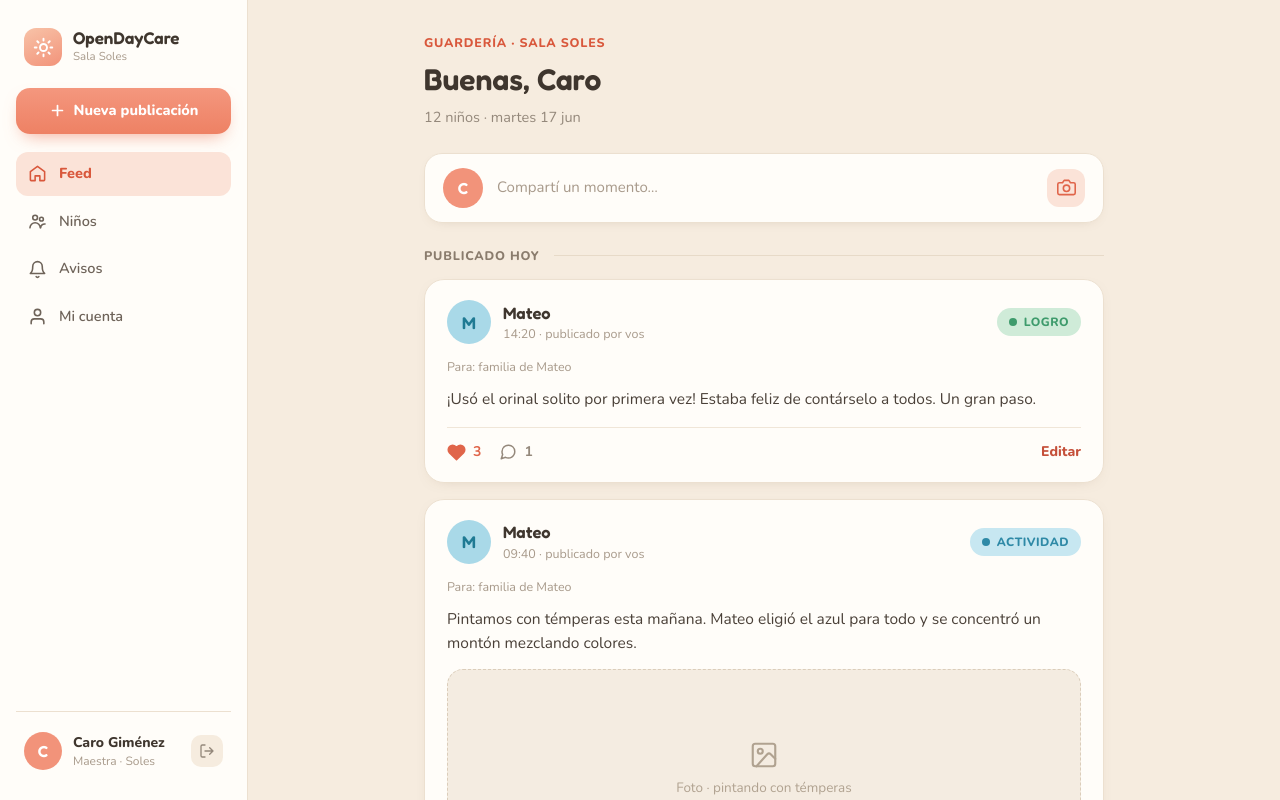
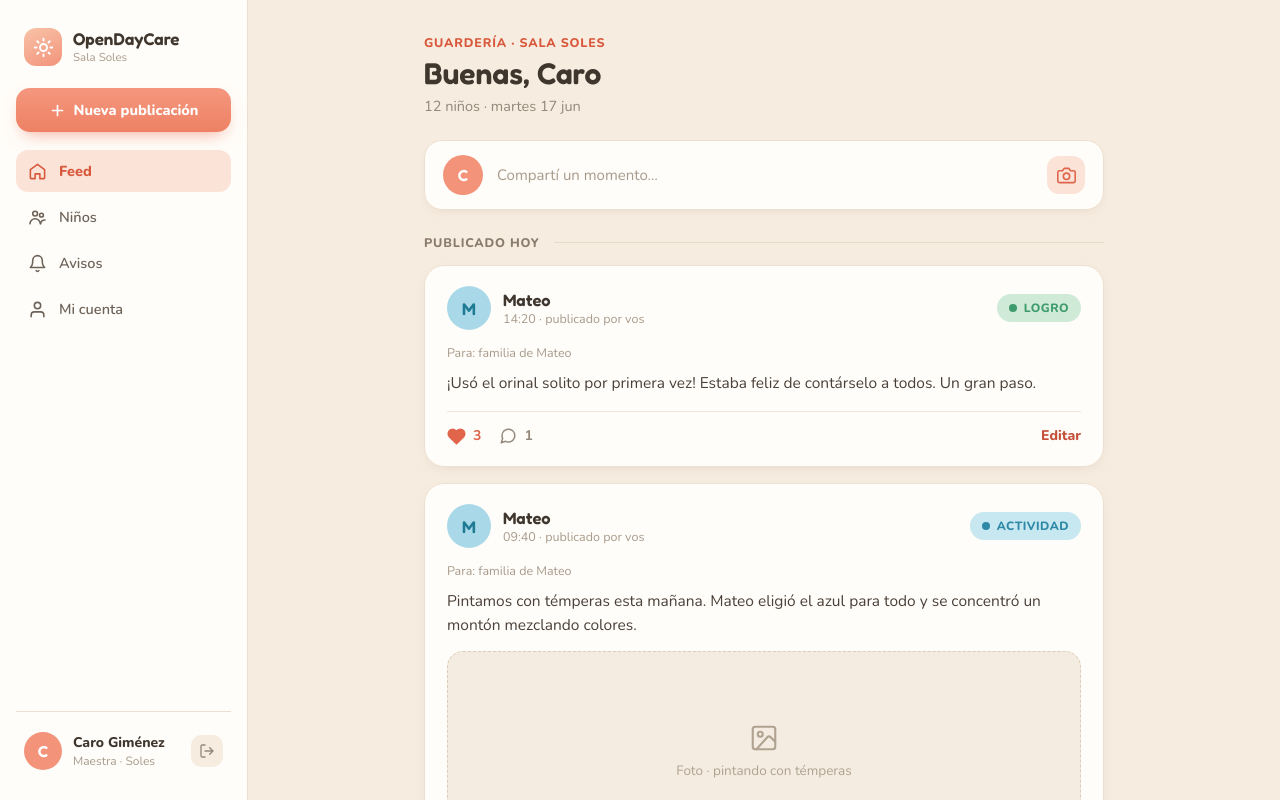
Before and after one commit to fernandovs7/06-open-daycare, a Next.js app: page / in a window 1280 px wide. Built offline with nearby package versions, Linux system fonts and the light colour scheme.

Commit message:
Cambios en el lin-height global

```diff
--- a/app/globals.css
+++ b/app/globals.css
@@ -34,6 +34,7 @@ body {
   background: var(--background);
   color: var(--foreground);
   font-family: var(--font-nunito), system-ui, sans-serif;
+  line-height: normal;
   -webkit-font-smoothing: antialiased;
 }
 
```
